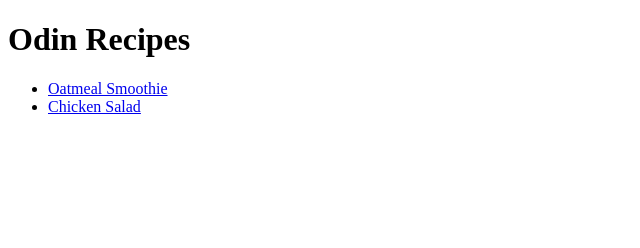
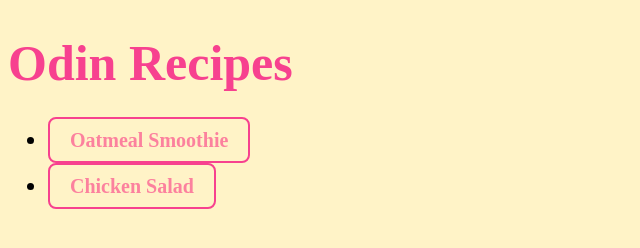
Before and after one commit to ArkenZis/odin-recipes, a plain HTML site: page index.html in a window 1280 px wide. Shown: the whole page, without its empty margins (0-640 px from the left). Drawn offline with Linux system fonts and the light colour scheme.

Commit message:
Added styling

```diff
--- a/index.html
+++ b/index.html
@@ -5,6 +5,7 @@
     <meta charset="UTF-8">
     <meta name="viewport" content="width=device-width, initial-scale=1.0">
     <title>Recipes</title>
+    <link rel="stylesheet" href="style.css">
 </head>
 
 <body>
@@ -12,12 +13,15 @@
     <h1>Odin Recipes</h1>
     <ul>
         <li>
-            <a href="recipes/oatmeal_smoothie.html">Oatmeal Smoothie</a>
+            <a href="recipes/oatmeal_smoothie.html" class="button">Oatmeal Smoothie</a>
         </li>
+        <br>
         <li>
-            <a href="recipes/chicken_salad.html">Chicken Salad</a>
+            <a href="recipes/chicken_salad.html" class="button">Chicken Salad</a>
         </li>
     </ul>
 </body>
 
+
+
 </html>
--- /dev/null
+++ b/style.css
@@ -0,0 +1,42 @@
+body {
+    background-color: #FFF3C7;
+}
+
+h1 {
+    font-size: 50px;
+    color: #F7418F;
+
+}
+
+h2 {
+    font-size: 30px;
+    color: #fc53a7;
+}
+
+li,p {
+    font-size: 25px;
+    font-weight: bold;
+}
+
+a:visited,
+a:link {
+    color: #FC819E;
+    font-size: 20px;
+    text-decoration: none;
+}
+
+a:hover {
+    color: #F7418F;
+}
+
+.button {
+    background-color: #FFF3C7;
+    padding: 10px 20px;
+    border-radius: 8px;
+    border: 2px solid #F7418F;
+}
+
+.button:hover {
+    background-color: #FEC7B4;
+    color: #F7418F;
+}
```
Also changed, not shown: recipes/chicken_salad.html (+1 -0 lines), recipes/oatmeal_smoothie.html (+1 -0 lines).
